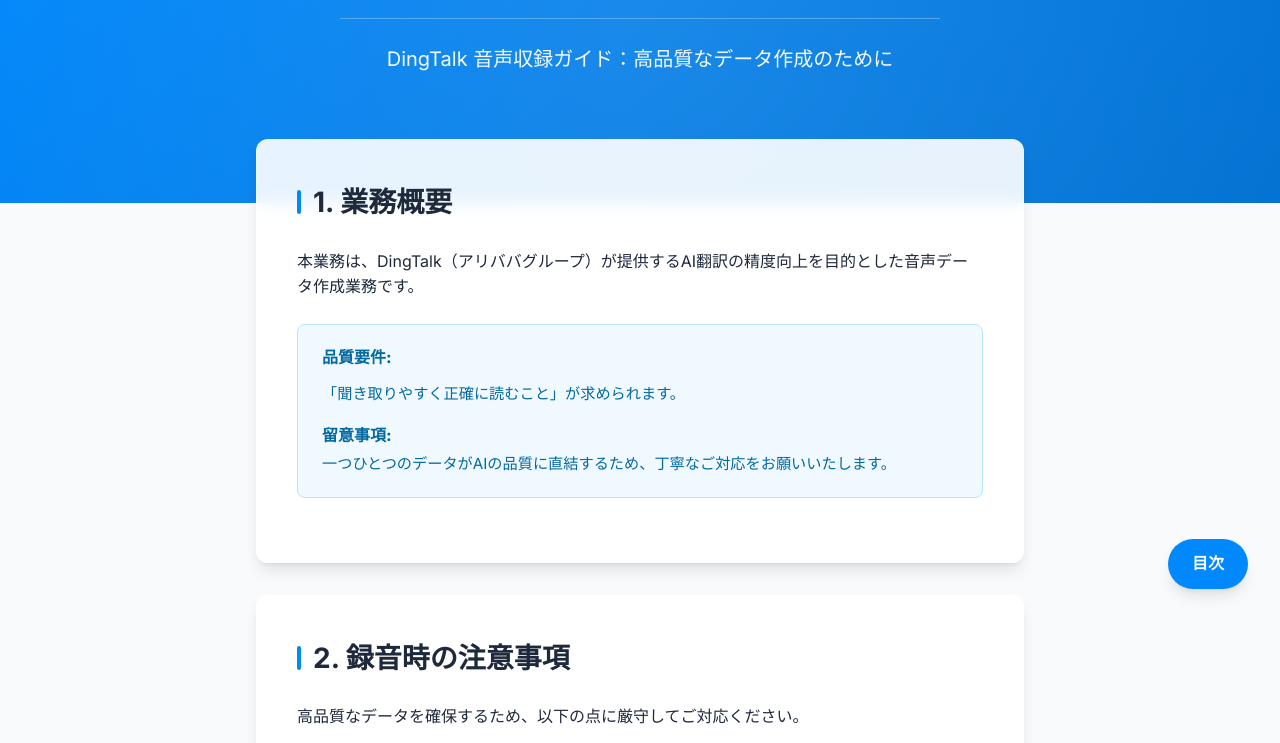
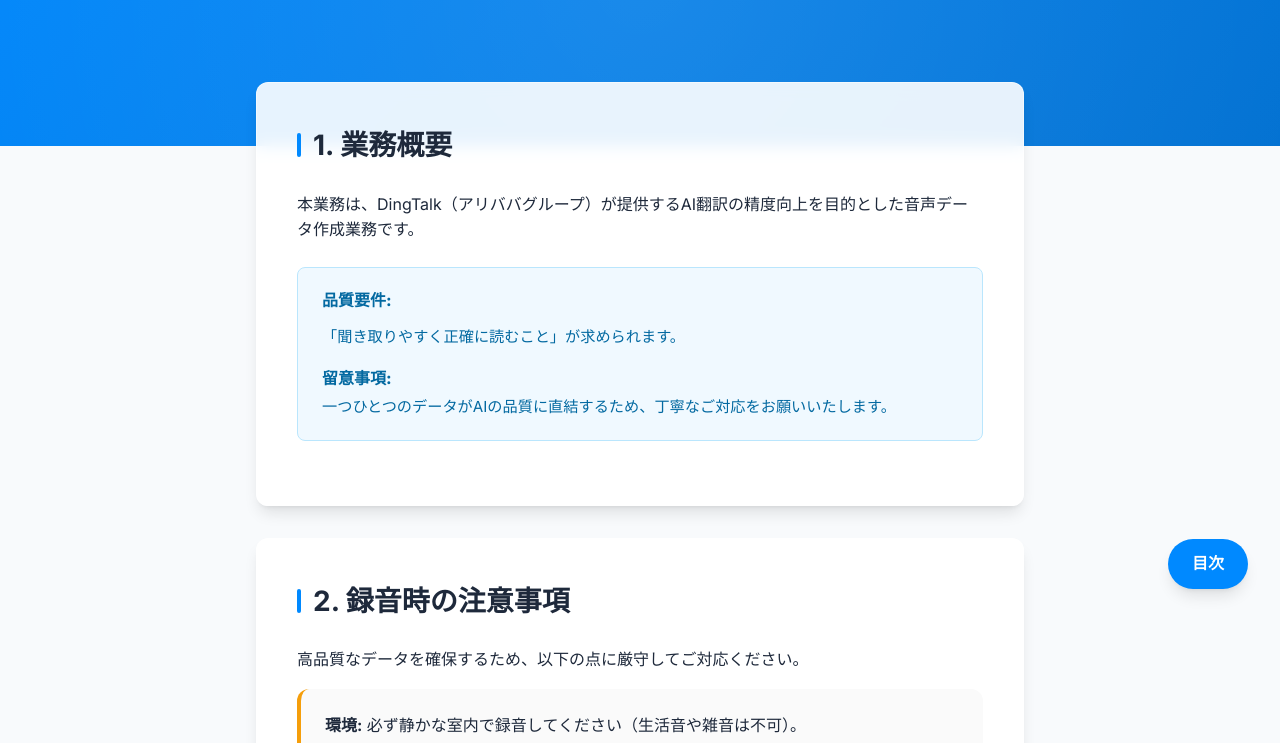
Before and after one commit to yuyuyu-0126/ali_settings_manual, a plain HTML site: page index.html in a window 1280 px wide. Shown: the part 179-922 px from the top of the page. Drawn offline with Linux system fonts and the light colour scheme.

Commit message:
Add files via upload

```diff
--- a/index.html
+++ b/index.html
@@ -21,7 +21,6 @@
     <header>
         <div class="container">
             <h1>AI翻訳データ作成業務マニュアル</h1>
-            <div class="subtitle">DingTalk 音声収録ガイド：高品質なデータ作成のために</div>
         </div>
     </header>
 
```
